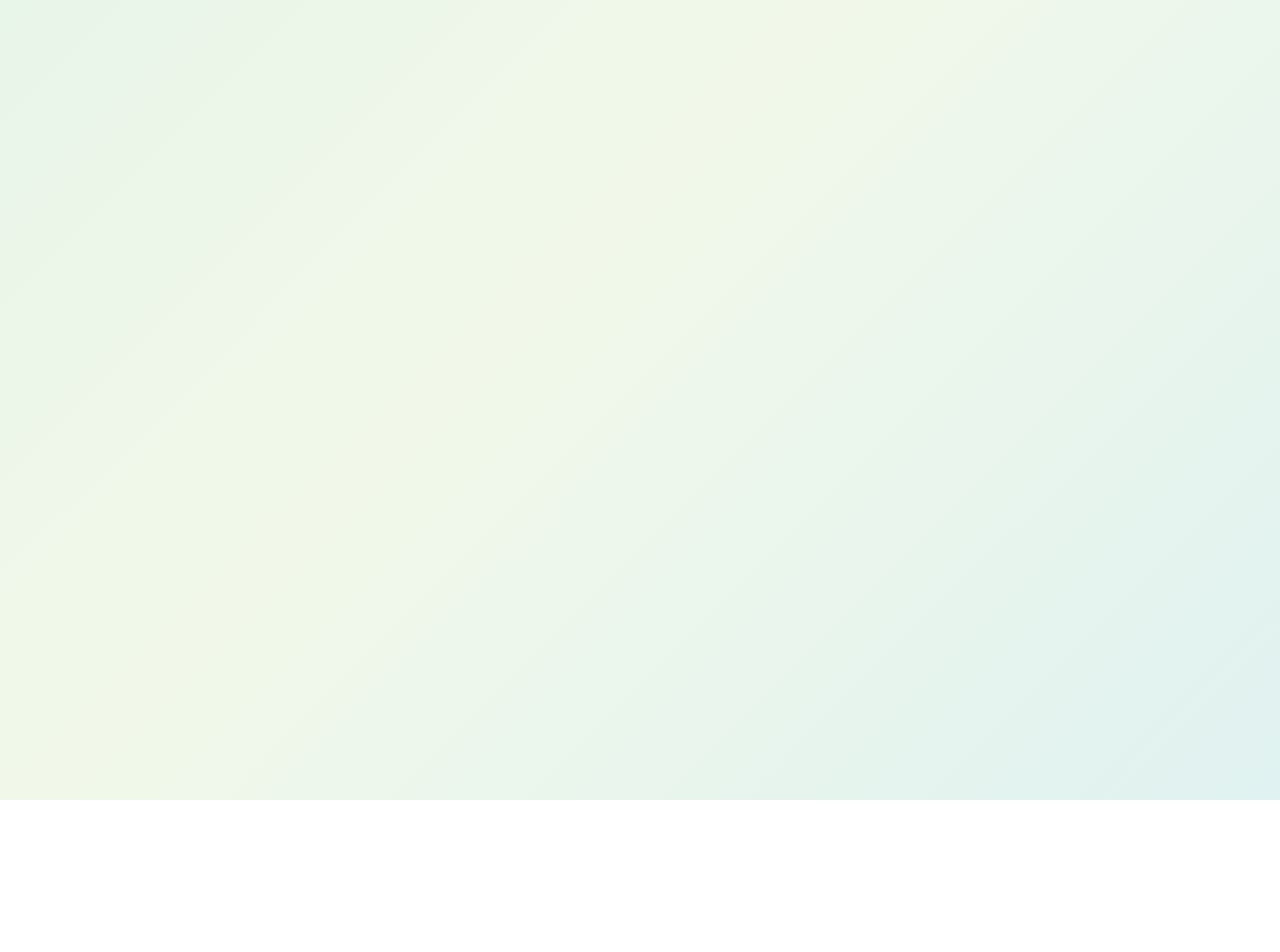
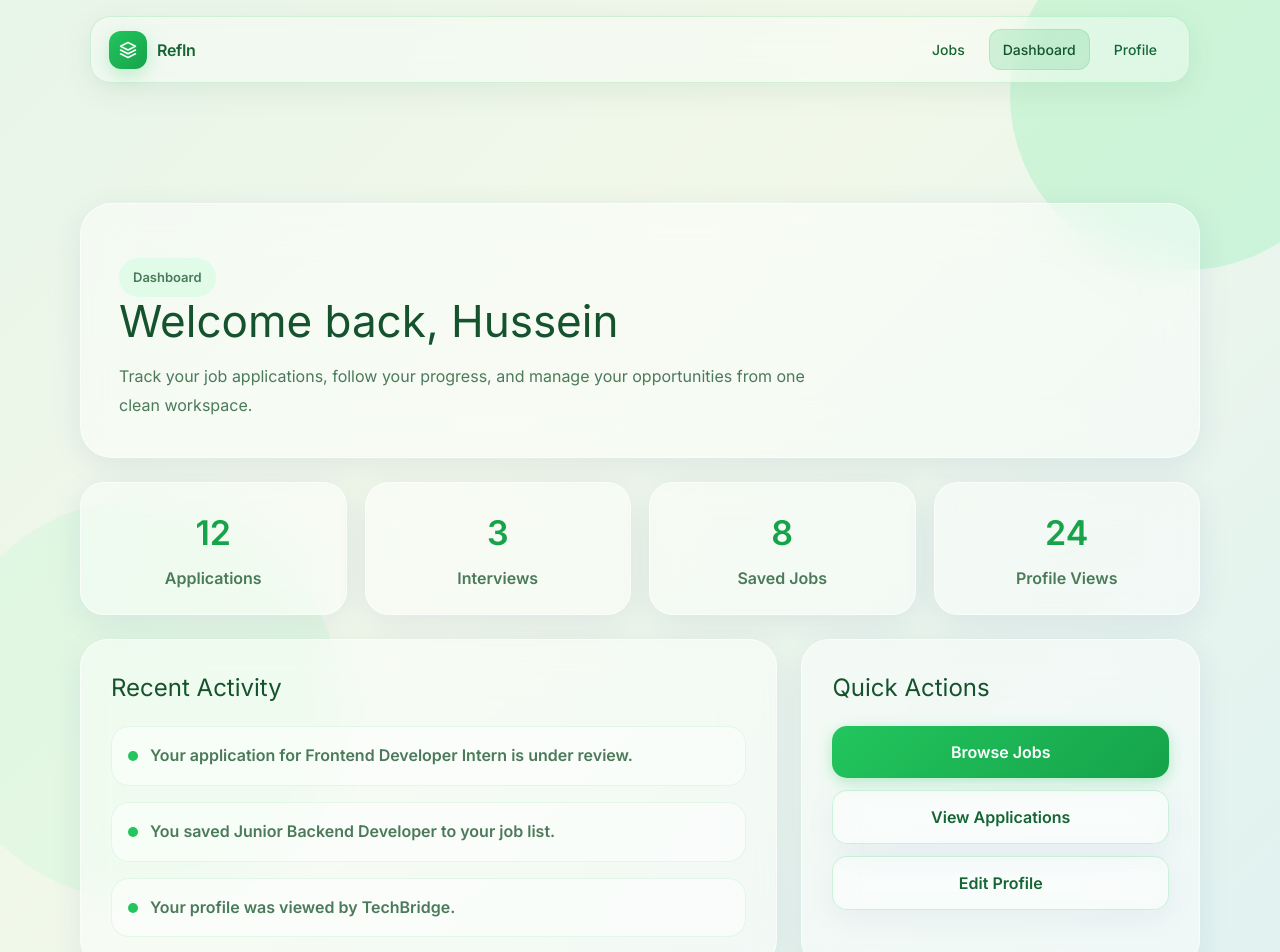
Before and after one commit to raphaeltannous/techtalks-refin-frontend, a React (Vite) app: page /dashboard in a window 1280 px wide. Before the commit this address had no page. Shown: the top 952 px of the page. Before the commit the page ends 800 px from the top, so only its background shows below. Built offline with nearby package versions, Linux system fonts and the light colour scheme.

Commit message:
Create dashboard home page

```diff
--- a/src/App.jsx
+++ b/src/App.jsx
@@ -1,24 +1,23 @@
 import { BrowserRouter as Router, Routes, Route } from "react-router-dom"
+
 import LandingPage from "./pages/LandingPage"
-//import jobs page here
 import LoginPage from "./pages/LoginPage"
 import SignupPage from "./pages/SignupPage"
+import DashboardHomePage from "./pages/DashboardHomePage"
 
 function App() {
   return (
     <Router>
       <Routes>
-        {/*Unprotected routes*/}
+        {/* Unprotected routes */}
+        <Route path="/" element={<LandingPage />} />
 
-        <Route path="/" element={<LandingPage />} />
-        {/*Jobs page here*/}
         <Route path="/login" element={<LoginPage />} />
+
         <Route path="/signup" element={<SignupPage />} />
 
-        {/*Protected Routes*/}
-
-        {/*Dashboard page here*/}
-
+        {/* Dashboard */}
+        <Route path="/dashboard" element={<DashboardHomePage />} />
       </Routes>
     </Router>
   )
--- a/src/index.css
+++ b/src/index.css
@@ -478,3 +478,156 @@ body {
     min-width: 120px;
   }
 }
+/* Dashboard Home Page */
+.dashboard-page {
+  min-height: 100vh;
+  padding: 120px 20px 60px;
+  position: relative;
+  overflow: hidden;
+}
+
+.dashboard-container {
+  width: 100%;
+  max-width: 1120px;
+  margin: 0 auto;
+  position: relative;
+  z-index: 2;
+}
+
+.dashboard-hero {
+  padding: 38px;
+  border-radius: 32px;
+  margin-bottom: 24px;
+}
+
+.dashboard-badge {
+  display: inline-block;
+  padding: 8px 14px;
+  border-radius: 999px;
+  background: rgba(220, 252, 231, 0.85);
+  color: #166534;
+  font-size: 13px;
+  font-weight: 700;
+  margin-bottom: 12px;
+}
+
+.dashboard-hero h1 {
+  margin: 0;
+  color: #14532d;
+  font-size: 44px;
+  line-height: 1.1;
+}
+
+.dashboard-hero p {
+  max-width: 720px;
+  margin: 16px 0 0;
+  color: #4b7a5a;
+  line-height: 1.8;
+}
+
+.dashboard-stats-grid {
+  display: grid;
+  grid-template-columns: repeat(4, 1fr);
+  gap: 18px;
+  margin-bottom: 24px;
+}
+
+.dashboard-stat-card {
+  padding: 24px;
+  border-radius: 24px;
+  text-align: center;
+}
+
+.dashboard-stat-card span {
+  display: block;
+  color: #16a34a;
+  font-size: 34px;
+  font-weight: 800;
+}
+
+.dashboard-stat-card p {
+  margin: 8px 0 0;
+  color: #4b7a5a;
+  font-weight: 700;
+}
+
+.dashboard-grid {
+  display: grid;
+  grid-template-columns: 1.4fr 0.8fr;
+  gap: 24px;
+}
+
+.dashboard-card {
+  padding: 30px;
+  border-radius: 28px;
+}
+
+.dashboard-card h2 {
+  margin: 0 0 20px;
+  color: #14532d;
+  font-size: 24px;
+}
+
+.dashboard-activity-list {
+  display: grid;
+  gap: 16px;
+}
+
+.dashboard-activity-item {
+  display: flex;
+  gap: 12px;
+  align-items: flex-start;
+  padding: 16px;
+  border-radius: 18px;
+  background: rgba(255, 255, 255, 0.48);
+  border: 1px solid rgba(34, 197, 94, 0.1);
+}
+
+.dashboard-dot {
+  width: 10px;
+  height: 10px;
+  border-radius: 999px;
+  background: #22c55e;
+  margin-top: 8px;
+}
+
+.dashboard-activity-item p {
+  margin: 0;
+  color: #4b7a5a;
+  line-height: 1.6;
+  font-weight: 600;
+}
+
+.dashboard-actions {
+  display: grid;
+  gap: 12px;
+}
+
+.dashboard-action-button,
+.dashboard-outline-button {
+  width: 100%;
+  padding: 14px 18px;
+  border-radius: 15px;
+  font-weight: 800;
+  cursor: pointer;
+}
+
+.dashboard-outline-button {
+  color: #166534;
+  border: 1px solid rgba(34, 197, 94, 0.2);
+}
+
+@media (max-width: 850px) {
+  .dashboard-hero {
+    padding: 26px;
+  }
+
+  .dashboard-hero h1 {
+    font-size: 34px;
+  }
+
+  .dashboard-stats-grid,
+  .dashboard-grid {
+    grid-template-columns: 1fr;
+  }
+}
--- /dev/null
+++ b/src/pages/DashboardHomePage.jsx
@@ -0,0 +1,84 @@
+import Navbar from "../components/Navbar"
+
+function DashboardHomePage() {
+  const stats = [
+    { label: "Applications", value: "12" },
+    { label: "Interviews", value: "3" },
+    { label: "Saved Jobs", value: "8" },
+    { label: "Profile Views", value: "24" },
+  ]
+
+  const activities = [
+    "Your application for Frontend Developer Intern is under review.",
+    "You saved Junior Backend Developer to your job list.",
+    "Your profile was viewed by TechBridge.",
+  ]
+
+  return (
+    <>
+      <Navbar />
+
+      <div className="dashboard-page">
+        <div className="auth-bg-circle auth-bg-circle-top" />
+        <div className="auth-bg-circle auth-bg-circle-bottom" />
+
+        <main className="dashboard-container">
+          <section className="dashboard-hero glass-strong">
+            <p className="dashboard-badge">Dashboard</p>
+
+            <h1>Welcome back, Hussein</h1>
+
+            <p>
+              Track your job applications, follow your progress, and manage your
+              opportunities from one clean workspace.
+            </p>
+          </section>
+
+          <section className="dashboard-stats-grid">
+            {stats.map((stat) => (
+              <div key={stat.label} className="dashboard-stat-card glass-strong">
+                <span>{stat.value}</span>
+                <p>{stat.label}</p>
+              </div>
+            ))}
+          </section>
+
+          <section className="dashboard-grid">
+            <div className="dashboard-card glass-strong">
+              <h2>Recent Activity</h2>
+
+              <div className="dashboard-activity-list">
+                {activities.map((activity) => (
+                  <div key={activity} className="dashboard-activity-item">
+                    <div className="dashboard-dot" />
+                    <p>{activity}</p>
+                  </div>
+                ))}
+              </div>
+            </div>
+
+            <div className="dashboard-card glass-strong">
+              <h2>Quick Actions</h2>
+
+              <div className="dashboard-actions">
+                <button className="btn-primary dashboard-action-button">
+                  Browse Jobs
+                </button>
+
+                <button className="glass dashboard-outline-button">
+                  View Applications
+                </button>
+
+                <button className="glass dashboard-outline-button">
+                  Edit Profile
+                </button>
+              </div>
+            </div>
+          </section>
+        </main>
+      </div>
+    </>
+  )
+}
+
+export default DashboardHomePage
```
